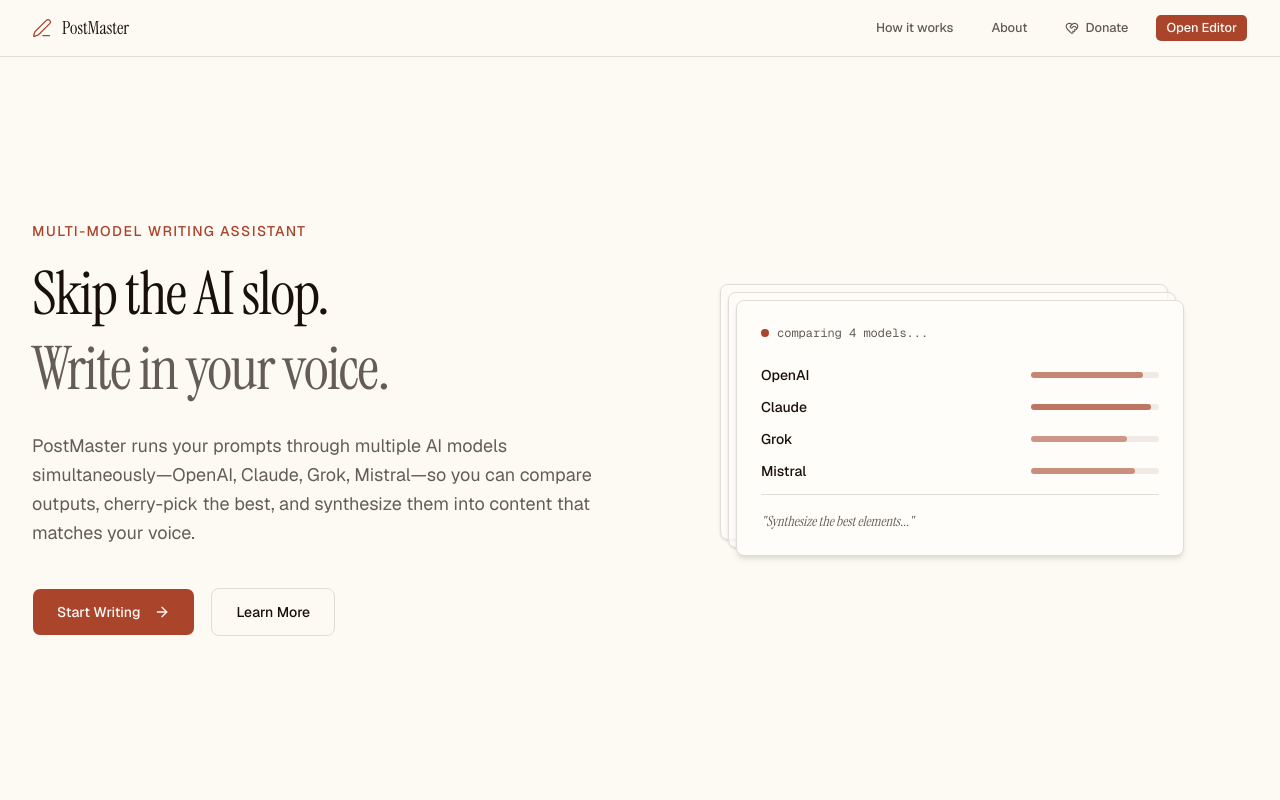
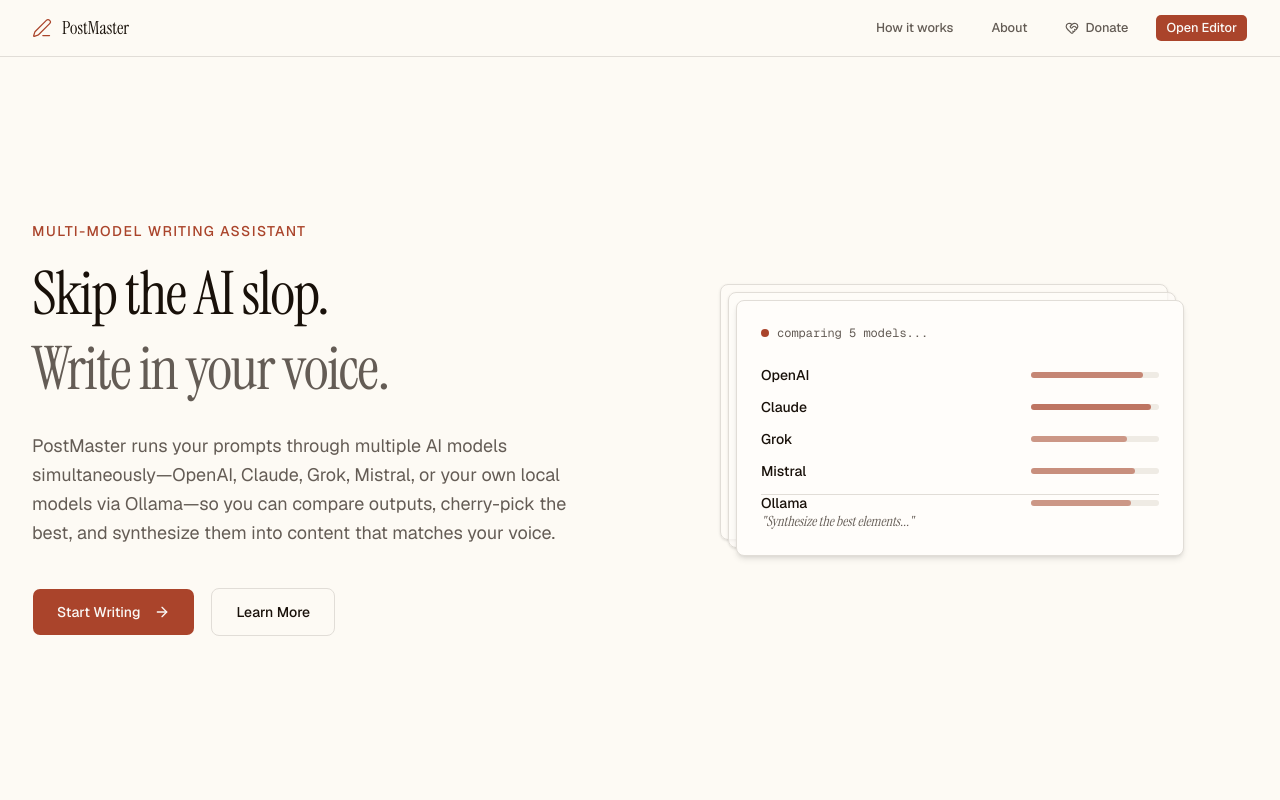
Before and after one commit to himoacs/postmaster, a Next.js app: page / in a window 1280 px wide. Shown: the top 800 px of the page. Built offline with nearby package versions, Linux system fonts and the light colour scheme.

Commit message:
chore: bump version to 1.2.4, add Ollama to landing pages

```diff
--- a/package.json
+++ b/package.json
@@ -1,6 +1,6 @@
 {
   "name": "postmaster",
-  "version": "1.2.3",
+  "version": "1.2.4",
   "private": true,
   "description": "AI-Powered Multi-Model Writing Assistant",
   "author": "Himanshu Gupta",
--- a/src/app/(marketing)/page.tsx
+++ b/src/app/(marketing)/page.tsx
@@ -84,7 +84,7 @@
                 <span className="text-muted-foreground">Write in your voice.</span>
               </h1>
               <p className="mt-6 text-lg leading-relaxed text-muted-foreground">
-                PostMaster runs your prompts through multiple AI models simultaneously—OpenAI, Claude, Grok, Mistral—so you can compare outputs, cherry-pick the best, and synthesize them into content that matches your voice.
+                PostMaster runs your prompts through multiple AI models simultaneously—OpenAI, Claude, Grok, Mistral, or your own local models via Ollama—so you can compare outputs, cherry-pick the best, and synthesize them into content that matches your voice.
               </p>
               <div className="mt-10 flex flex-wrap gap-4">
                 <Button size="lg" asChild className="h-12 px-6">
@@ -108,7 +108,7 @@
                 <div className="relative h-64 w-full rounded-lg border bg-card p-6 shadow-md">
                   <div className="flex items-center gap-2 text-xs text-muted-foreground">
                     <div className="h-2 w-2 rounded-full bg-primary" />
-                    <span className="font-mono">comparing 4 models...</span>
+                    <span className="font-mono">comparing 5 models...</span>
                   </div>
                   <div className="mt-6 space-y-3">
                     <div className="flex items-center justify-between">
@@ -133,6 +133,12 @@
                       <span className="text-sm font-medium">Mistral</span>
                       <div className="h-1.5 w-32 rounded-full bg-muted">
                         <div className="h-1.5 w-26 rounded-full bg-primary/55" />
+                      </div>
+                    </div>
+                    <div className="flex items-center justify-between">
+                      <span className="text-sm font-medium">Ollama</span>
+                      <div className="h-1.5 w-32 rounded-full bg-muted">
+                        <div className="h-1.5 w-25 rounded-full bg-primary/50" />
                       </div>
                     </div>
                   </div>
```
Also changed, not shown: 1 other file (tests, documents, lock files or other folders).
